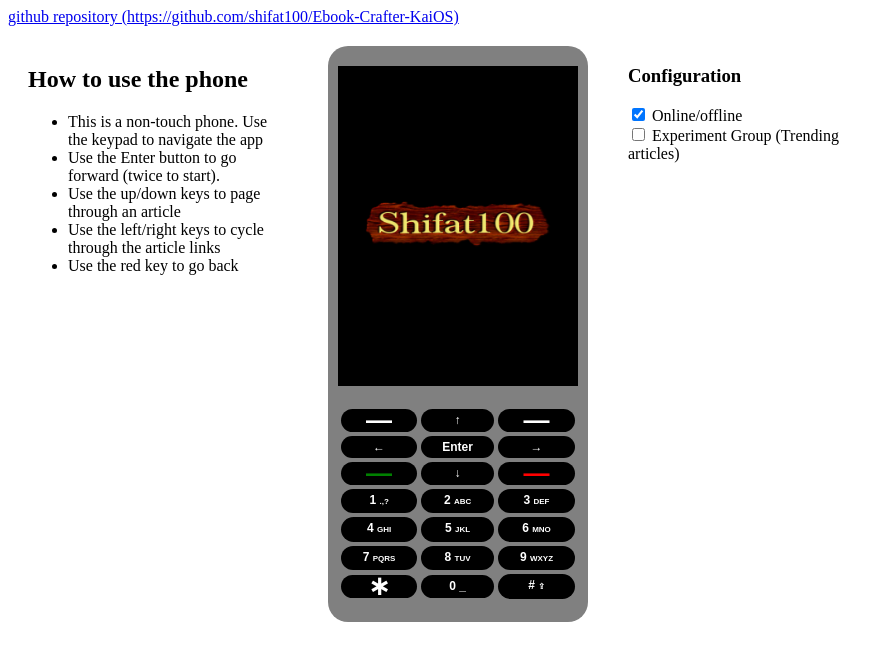
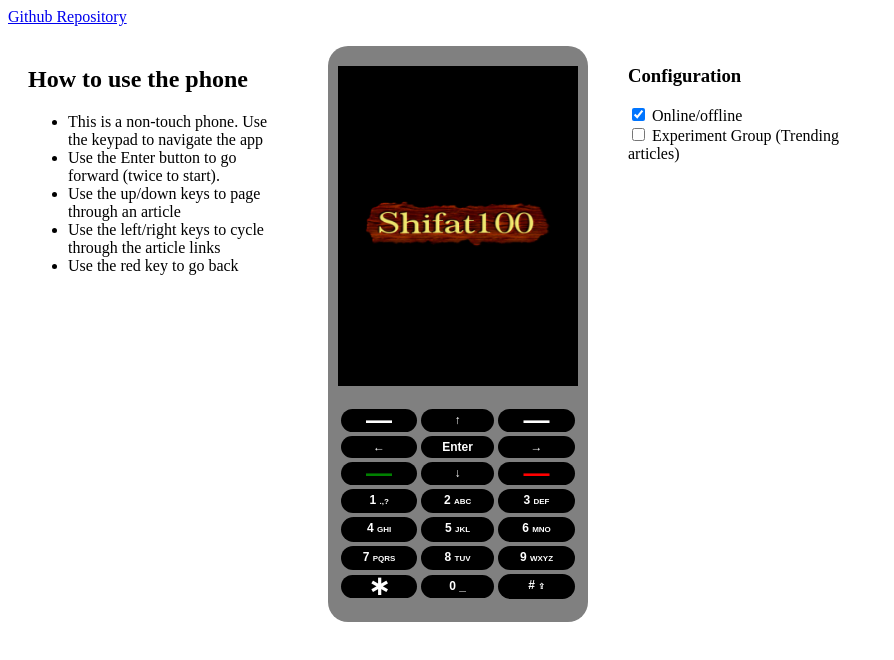
Before and after one commit to shifat100/Ebook-Crafter-KaiOS, a plain HTML site: page play.html in a window 1280 px wide. Shown: the whole page, without its empty margins (0-894 px from the left). Drawn offline with Linux system fonts and the light colour scheme.

Commit message:
Update play.html

```diff
--- a/play.html
+++ b/play.html
@@ -8,7 +8,7 @@
 </head>
 
 <body>
-<a href="https://github.com/shifat100/Ebook-Crafter-KaiOS"> github repository (https://github.com/shifat100/Ebook-Crafter-KaiOS)</a>
+<a href="https://github.com/shifat100/Ebook-Crafter-KaiOS">Github Repository</a>
 
 	<div class="container">
 		<div class="panel help">
```
